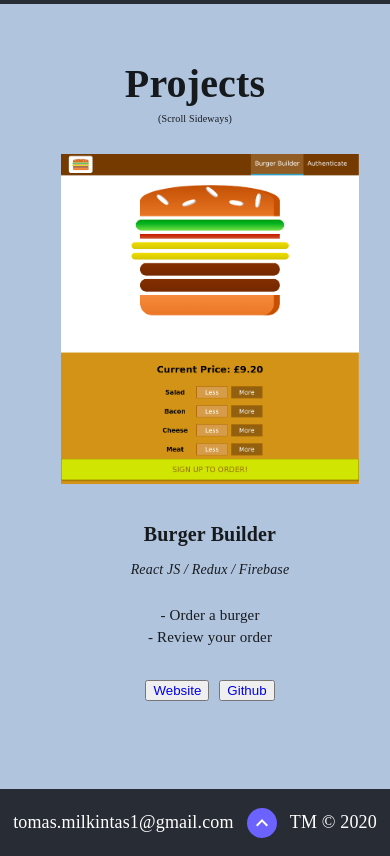
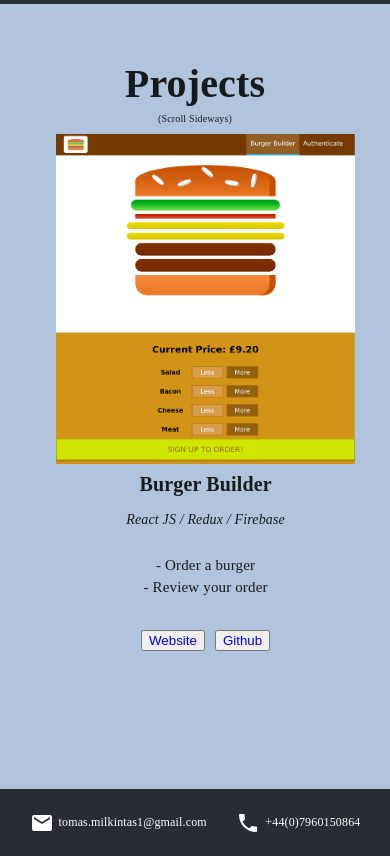
Before and after one commit to tomasmilkintas/portfolio, a React (Create React App) app: page / in a window 390 px wide. Shown: the part 840-1696 px from the top of the page. Built offline with nearby package versions, Linux system fonts and the light colour scheme; a web font is replaced by a local one.

Commit message:
tweaking the footer, contact details

```diff
--- a/src/containers/Home/Home.css
+++ b/src/containers/Home/Home.css
@@ -74,8 +74,14 @@
 }
 
 .home__footerText {
-    font-size: 18px;
+    font-size: 16px;
     font-weight: 500;
+    display: flex;
+    align-items: center;
+}
+
+.home__footerText > p {
+    margin-left: 5px;
 }
 
 #bottom {
@@ -100,4 +106,11 @@
         width: 30px !important;
         height: 30px !important;
     }
+
+    .home__footerText {
+        font-size: 12px;
+        font-weight: 500;
+        display: flex;
+        align-items: center;
+    }
 }
--- a/src/containers/Home/Home.js
+++ b/src/containers/Home/Home.js
@@ -6,8 +6,13 @@
 import freelancer from "../../freelancer.svg";
 import Projects from "../Projects/Projects";
 
-import ExpandLessIcon from "@material-ui/icons/ExpandLess";
 import KeyboardArrowDownIcon from "@material-ui/icons/KeyboardArrowDown";
+import PhoneIcon from "@material-ui/icons/Phone";
+import EmailIcon from "@material-ui/icons/Email";
+
+// Ideas to consider
+
+// import ExpandLessIcon from "@material-ui/icons/ExpandLess";
 // import CopyEmail from "../copy/copyEmail";
 
 const Home = (props) => {
@@ -50,11 +55,18 @@
                 </div>
             </div>
             <div className="home__footer">
-                <p className="home__footerText">tomas.milkintas1@gmail.com</p>
-                <a href="#top" className="home__arrowUp">
+                <div className="home__footerText">
+                    {" "}
+                    <EmailIcon />
+                    <p>tomas.milkintas1@gmail.com</p>
+                </div>
+                <div className="home__footerText">
+                    <PhoneIcon />
+                    <p>+44(0)7960150864</p>
+                </div>
+                {/* <a href="#top" className="home__arrowUp">
                     <ExpandLessIcon />
-                </a>
-                <p className="home__footerText"> TM &#169; 2020</p>
+                </a> */}
             </div>
         </div>
     );
--- a/src/containers/Projects/Project.css
+++ b/src/containers/Projects/Project.css
@@ -39,3 +39,13 @@
 .project__link > a {
     text-decoration: none;
 }
+
+@media (max-width: 600px) {
+    .project {
+        padding: 0px;
+    }
+
+    .project__title {
+        margin-top: 0px;
+    }
+}
--- a/src/containers/Projects/Projects.css
+++ b/src/containers/Projects/Projects.css
@@ -3,8 +3,8 @@
     align-items: center;
     overflow-y: hidden;
     overflow-x: scroll;
-    margin-right: 7vw;
-    margin-left: auto;
+    margin-right: 4vw;
+    margin-left: 4vw;
 }
 
 p {
```
